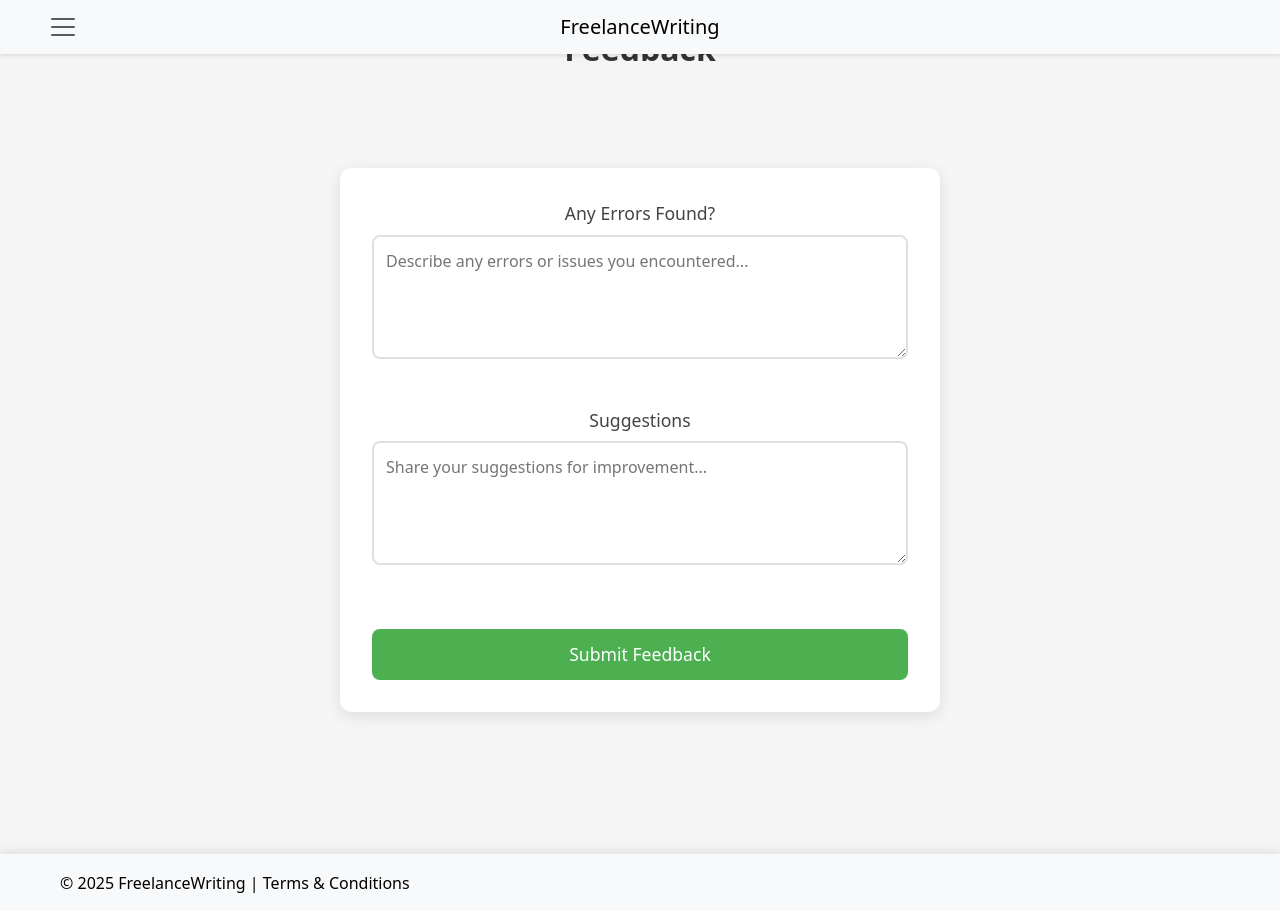
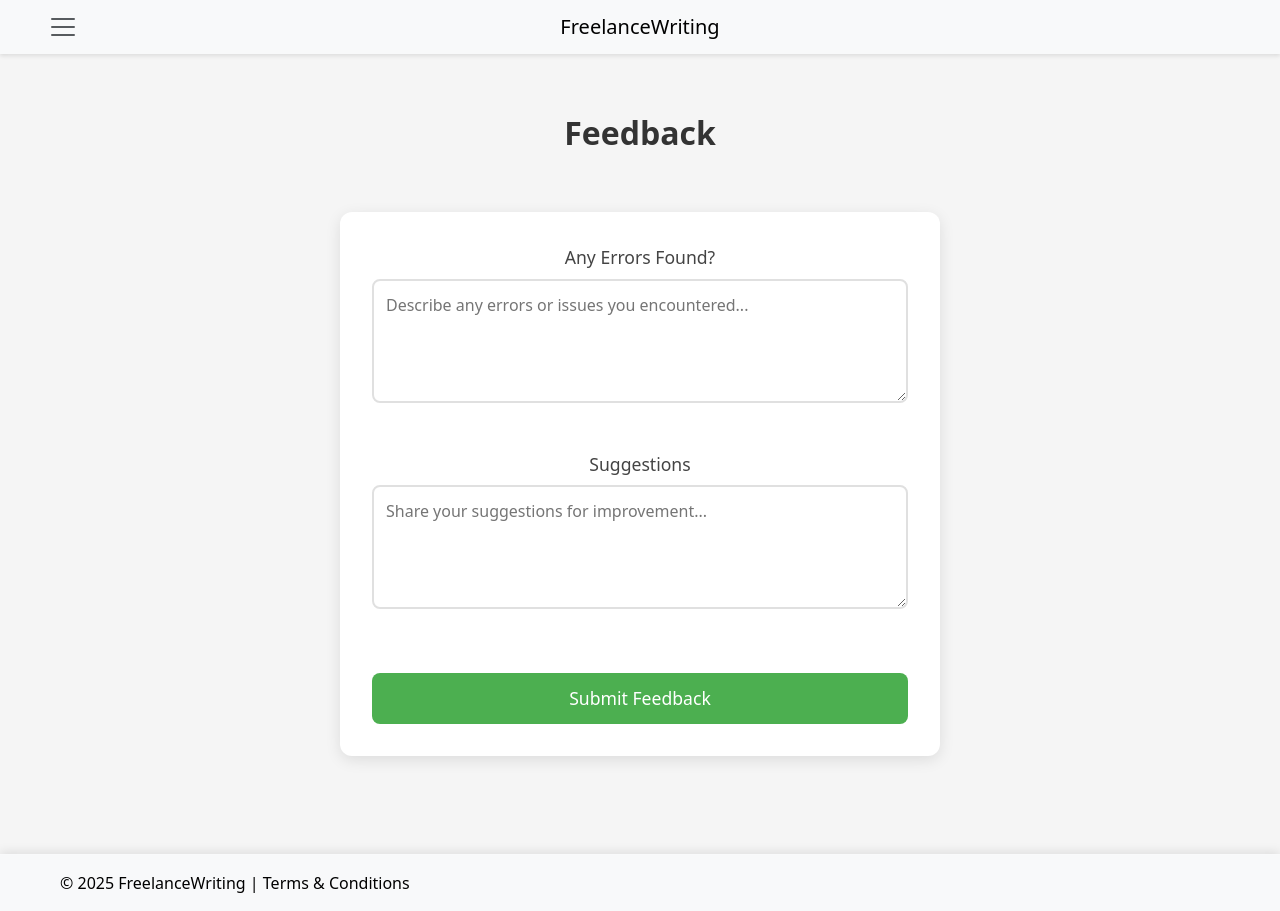
Before and after one commit to Pranay-Dommati/writing-freelancing, a React (Create React App) app in the folder frontend/: page /feedback in a window 1280 px wide. Built offline with nearby package versions, Linux system fonts and the light colour scheme.

Commit message:
resolving issue of about and feedback page headings

```diff
--- a/frontend/src/components/AboutPage.js
+++ b/frontend/src/components/AboutPage.js
@@ -13,7 +13,7 @@
           <section className="bg-white rounded-2xl shadow-xl p-6 sm:p-8 lg:p-12">
             {/* Header */}
             <div className="mb-12">
-              <h1 className="text-4xl font-bold text-gray-900 mb-12 -mt-14 pb-12 text-center relative z-10">
+              <h1 className="text-4xl font-bold text-gray-900 mb-12 mt-8 pb-12 text-center relative z-10">
                 About FreelanceWriting
               </h1>
               <div className="max-w-3xl mx-auto">
--- a/frontend/src/styles/feedback-form.css
+++ b/frontend/src/styles/feedback-form.css
@@ -4,7 +4,7 @@
     flex-direction: column;
     align-items: center;
     background-color: #f5f5f5;
-    padding: 76px 20px 40px;
+    padding: 20px 20px 40px; /* Reduced top padding since we're not using negative margin anymore */
 }
 
 .feedback-container {
@@ -14,7 +14,7 @@
     padding: 2rem;
     border-radius: 12px;
     box-shadow: 0 4px 15px rgba(0, 0, 0, 0.1);
-    margin: 20px 0;
+    margin-top: 40px; /* Add space between navbar and container */
 }
 
 .feedback-container h1 {
@@ -22,6 +22,8 @@
     font-size: 2rem;
     margin-bottom: 1.5rem;
     text-align: center;
+    position: relative; /* Change from absolute/fixed */
+    width: 100%;
 }
 
 .feedback-form {
@@ -117,72 +119,6 @@
     .feedback-container {
         width: 95%;
         padding: 1.5rem;
-    }
-
-    .feedback-container h1 {
-      font-size: 1.8rem;
-    }
-  }
-
-
-
-
-  .feedback-page {
-    min-height: 100vh;
-    display: flex;
-    flex-direction: column;
-    align-items: center;
-    background-color: #f5f5f5;
-    padding: 76px 20px 40px; /* Added padding-top for navbar */
-  }
-
-  .feedback-container {
-    width: 90%;
-    max-width: 600px;
-    background: white;
-    padding: 2rem;
-    border-radius: 12px;
-    box-shadow: 0 4px 15px rgba(0, 0, 0, 0.1);
-    margin: 20px 0;
-  }
-
-
-
-  .feedback-page {
-    min-height: 100vh;
-    display: flex;
-    flex-direction: column;
-    align-items: center;
-    background-color: #f5f5f5;
-    padding: 76px 20px 40px; /* Padding for navbar */
-}
-
-.feedback-container {
-    width: 90%;
-    max-width: 600px;
-    background: white;
-    padding: 2rem;
-    border-radius: 12px;
-    box-shadow: 0 4px 15px rgba(0, 0, 0, 0.1);
-    margin-top: 40px; /* Add space between navbar and container */
-}
-
-.feedback-container h1 {
-    color: #333;
-    font-size: 2rem;
-    margin-bottom: 1.5rem;
-    text-align: center;
-    position: relative; /* Change from absolute/fixed */
-    width: 100%;
-}
-
-/* Rest of your existing styles... */
-
-/* Mobile styles */
-@media (max-width: 768px) {
-    .feedback-container {
-        width: 95%;
-        padding: 1.5rem;
         margin-top: 30px; /* Slightly less margin on mobile */
     }
 
@@ -191,26 +127,12 @@
     }
 }
 
-
-
-
-
 .feedback-title {
     text-align: center;
     font-size: 2rem;
     font-weight: bold;
     color: #333;
-    margin-top: 20px; /* Space from navbar */
-    margin-bottom: 20px; /* Space before form */
-  }
-
-
-  .feedback-title {
-    text-align: center;
-    font-size: 2rem;
-    font-weight: bold;
-    color: #333;
-    margin-top: -100px; /* Space from navbar */
-    margin-bottom: 60px; /* Space before form */
+    margin-top: 40px; /* Changed from -100px to provide proper spacing */
+    margin-bottom: 20px; /* Reduced from 60px for better proportions */
     position: relative; /* Ensure it scrolls */
 }
```
Lines whose indentation alone changed are shown as unchanged.
